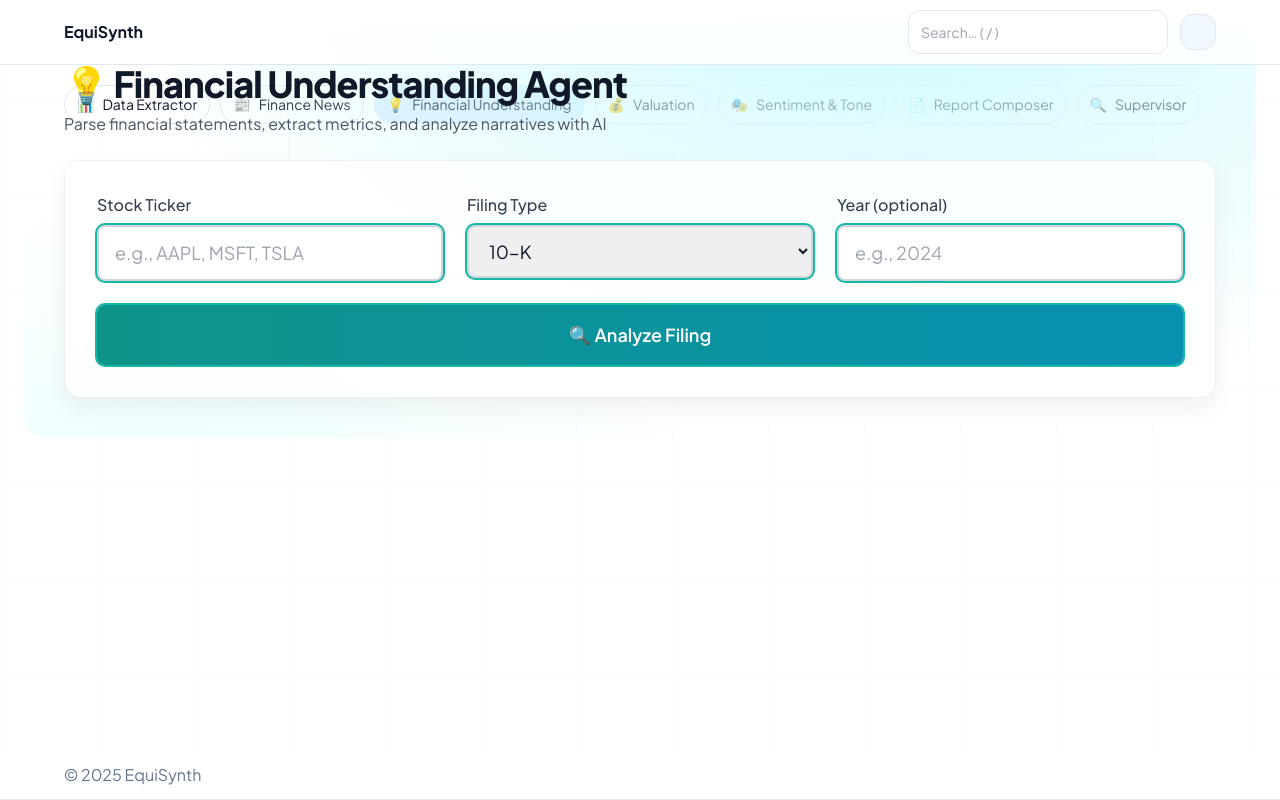
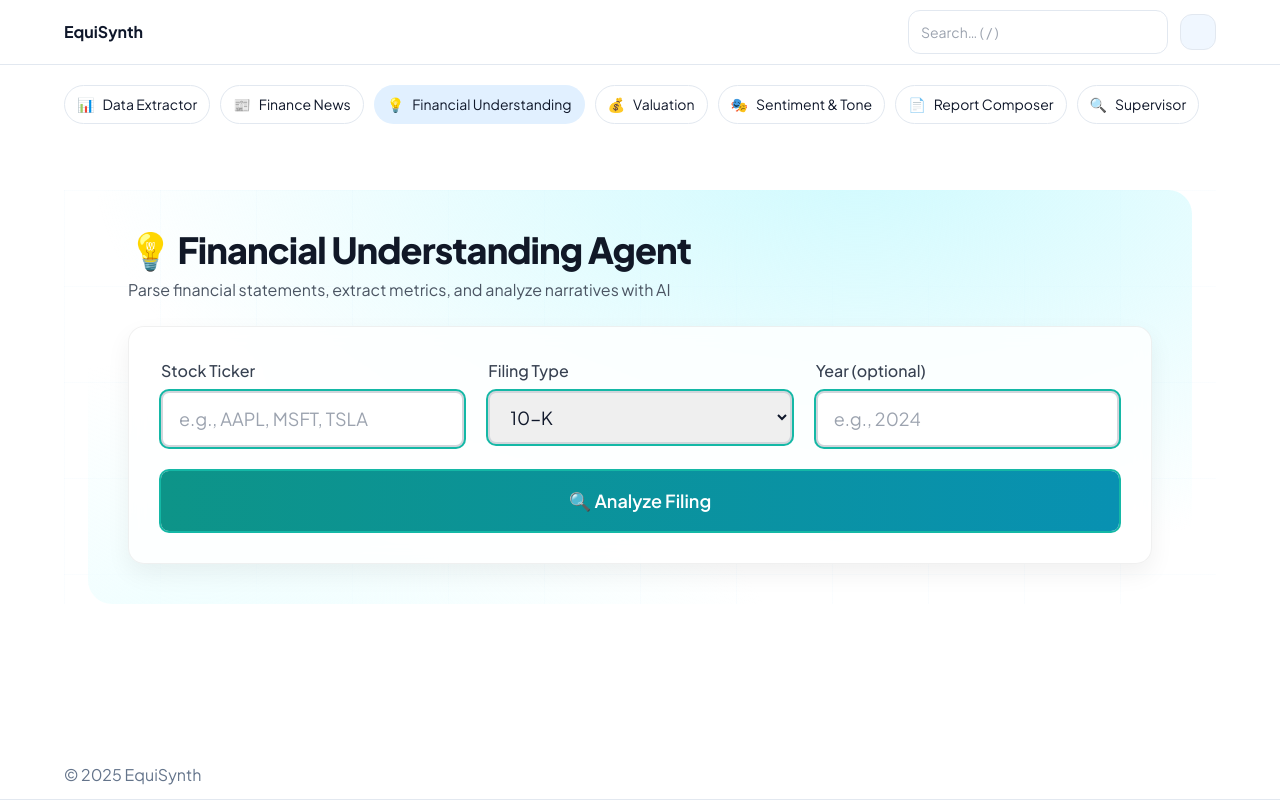
Before and after one commit to tridinhbui/equity-agent, a Next.js app in the folder equisynth-web/: page /financial-understanding in a window 1280 px wide. Built offline with nearby package versions, Linux system fonts and the light colour scheme.

Commit message:
change the login

```diff
--- a/equisynth-web/app/page.tsx
+++ b/equisynth-web/app/page.tsx
@@ -7,7 +7,7 @@ import { FinanceTechBackground } from "@/components/FinanceTechBackground";
 
 export default function Home() {
 	return (
-		<div style={{ position: "relative", width: "100vw", minHeight: "100vh" }}>
+		<div style={{ position: "relative", width: "100%", minHeight: "100vh", overflow: "hidden" }}>
 			{/* Finance Tech Background Component */}
 			<FinanceTechBackground />
 
--- a/equisynth-web/app/styles/equisynth.css
+++ b/equisynth-web/app/styles/equisynth.css
@@ -145,14 +145,9 @@ a:hover{text-decoration:underline}
     /* Minor grid lines (every 24px) */
     linear-gradient(var(--minor) 0.5px, transparent 0.5px) 0 0 / 24px 24px,
     linear-gradient(90deg, var(--minor) 0.5px, transparent 0.5px) 0 0 / 24px 24px;
-  position: fixed;
-  inset: 0;
-  width: 100vw;
-  height: 100vh;
-  background-attachment: fixed;
+  background-attachment: local;
   background-repeat: repeat;
-  pointer-events: none;
-  z-index: 0;
+  background-color: transparent;
 }
 
 /* Professional FinTech animated gradient - Blue & White theme */
```
